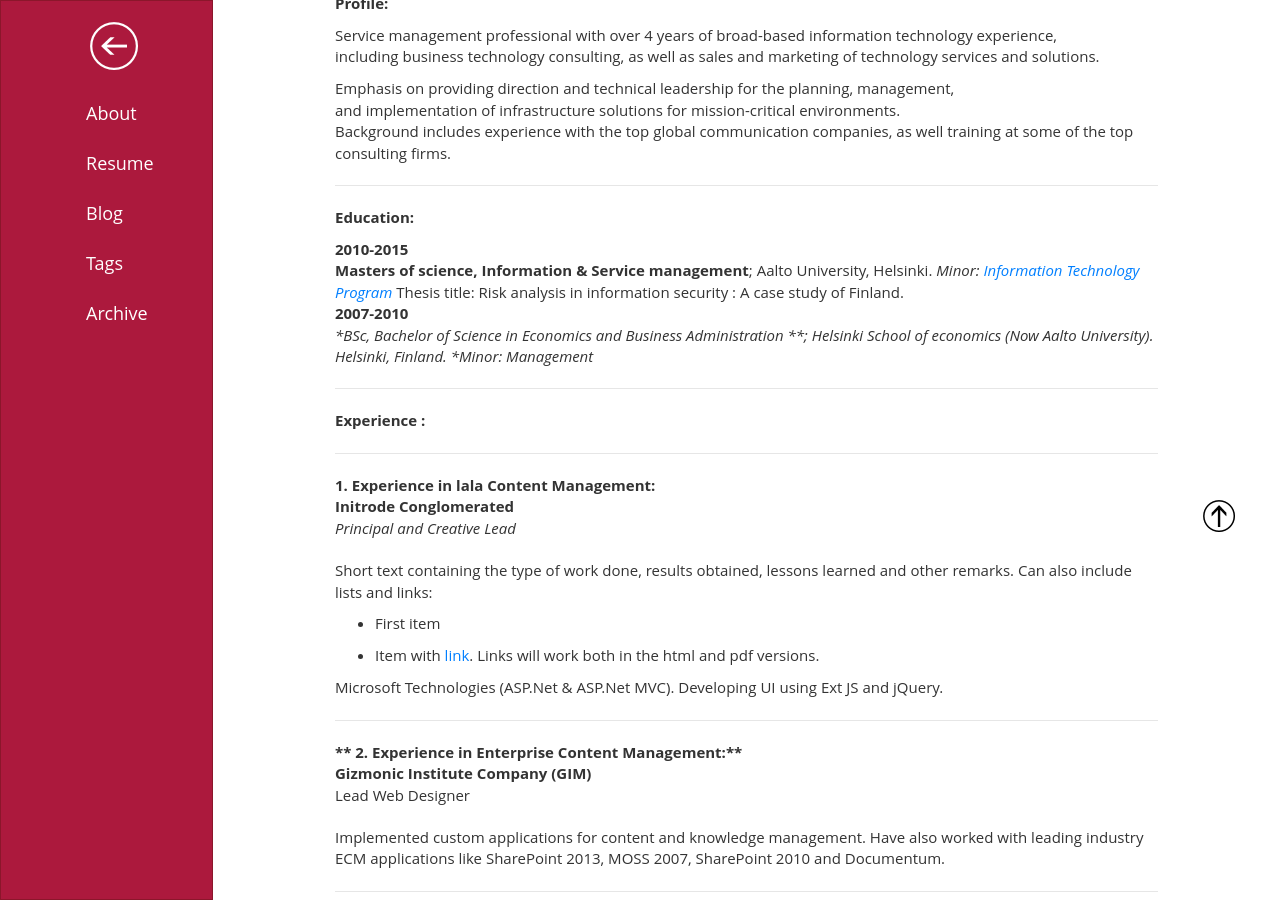
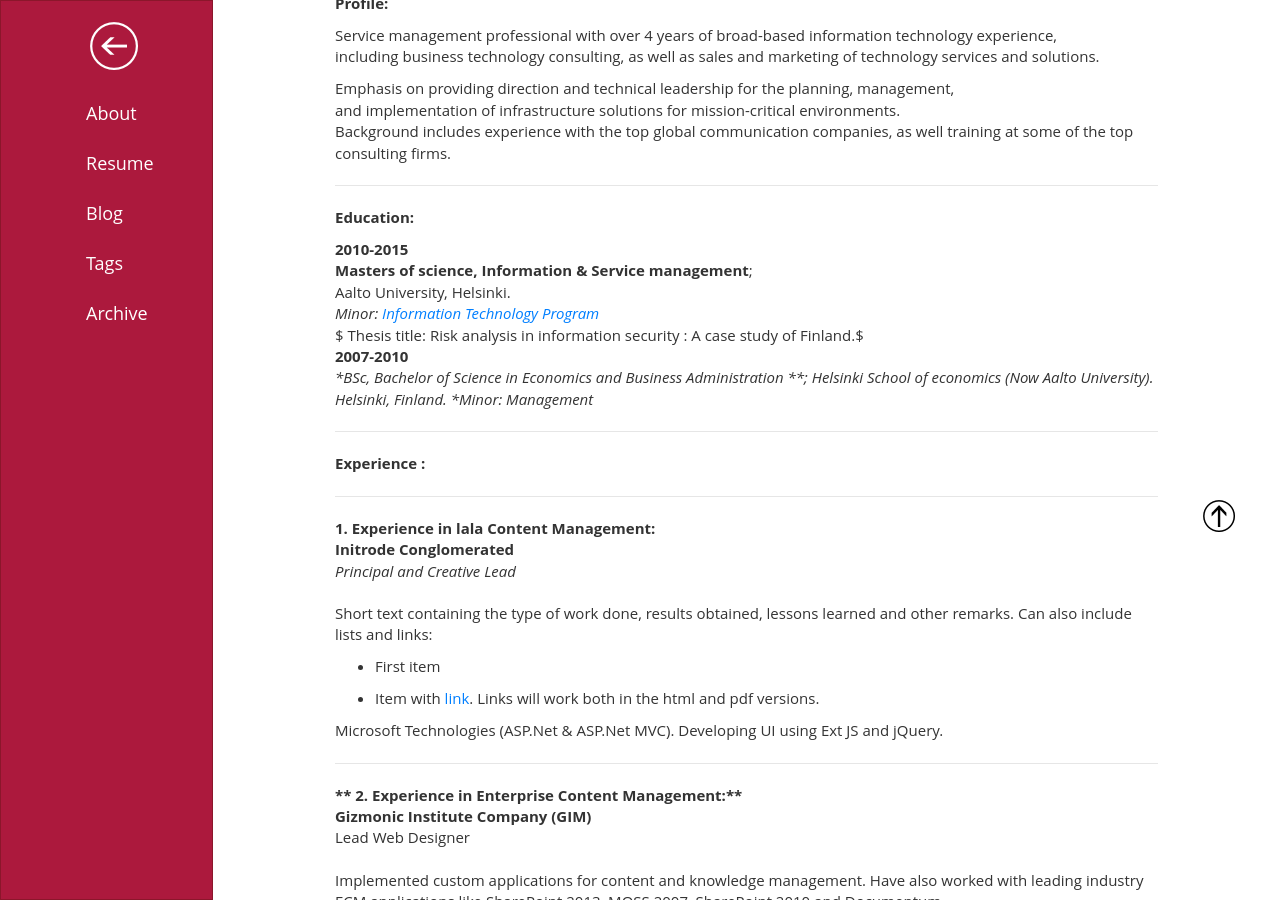
Before and after one commit to danconsults/metroblog, a Jekyll site: the page built from resume/index.md, in a window 1280 px wide and 900 px high, scrolled down 361 px. Built offline with Jekyll 4.4.1, drawn with Linux system fonts in a browser that asks for light colours.

Commit message:
adassa
sdsad

```diff
--- a/resume/index.md
+++ b/resume/index.md
@@ -31,10 +31,10 @@ Background includes experience with the top global communication companies, as w
 **Education:**
 
 2010-2015
-: **Masters of science, Information & Service management**;
-Aalto University, Helsinki.
-*Minor: [Information Technology Program](http://itpaalto.net/information-service-business/)*
-    Thesis title: Risk analysis in information security : A case study of Finland.
+: **Masters of science, Information & Service management**; \\
+Aalto University, Helsinki.\\
+*Minor: [Information Technology Program](http://itpaalto.net/information-service-business/)* \\
+    $ Thesis title: Risk analysis in information security : A case study of Finland.$
 
 2007-2010
 :   **BSc, Bachelor of Science in Economics and Business Administration **;
```
